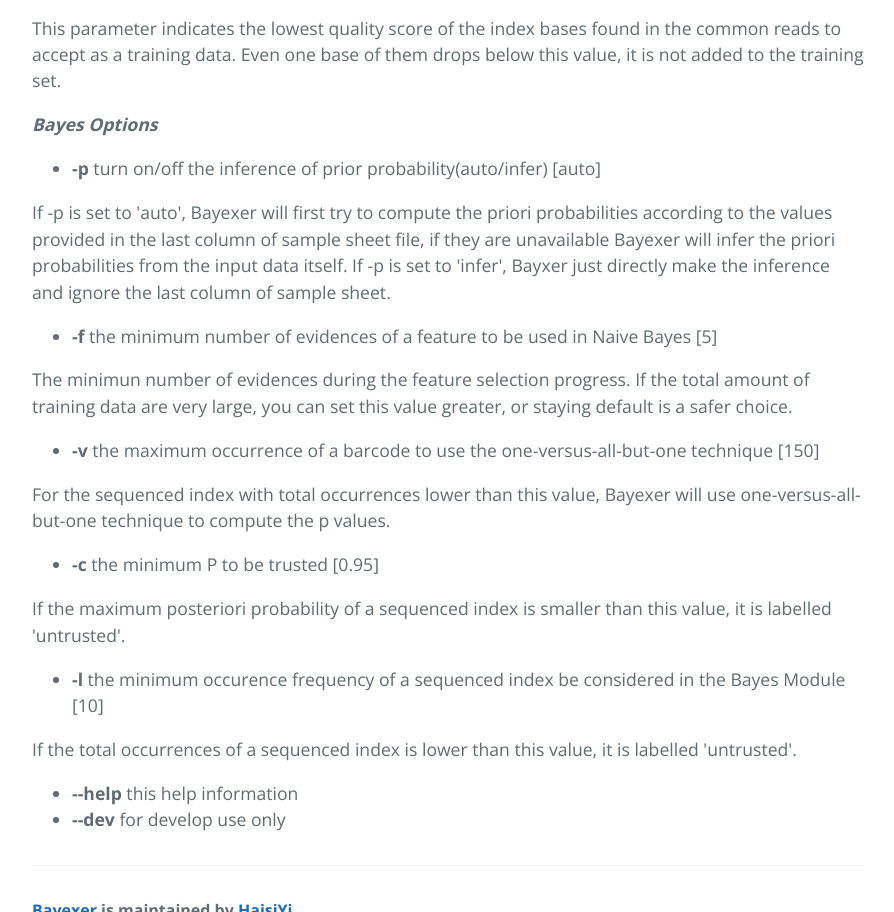
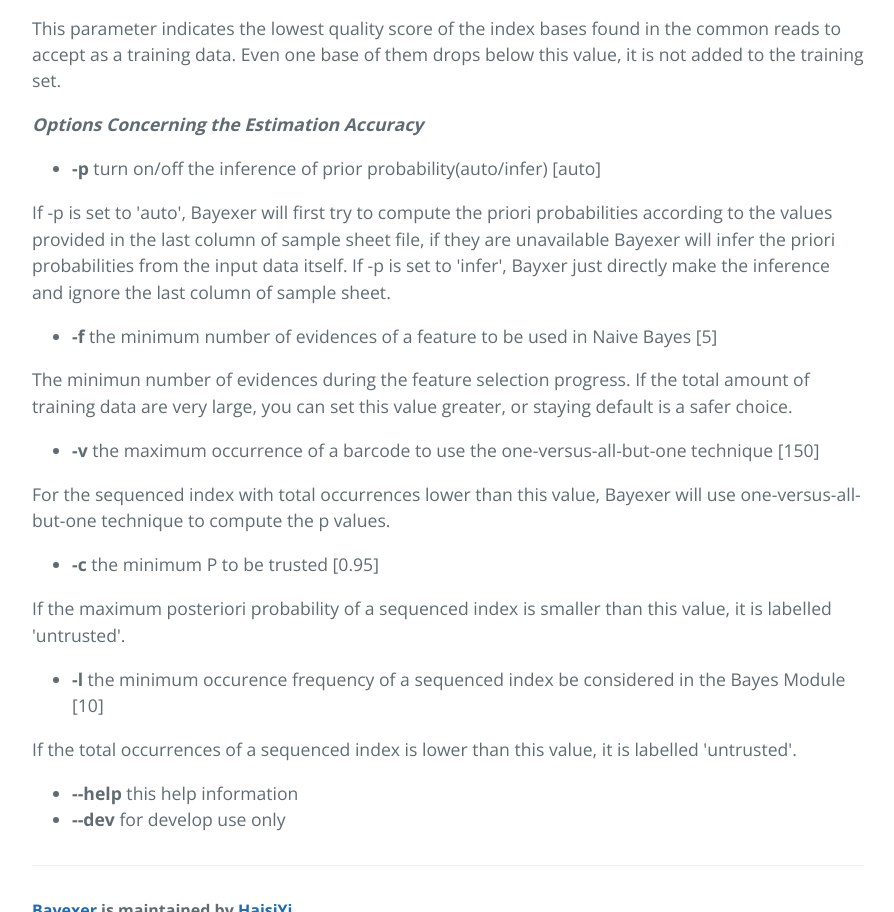
Before and after one commit to HaisiYi/Bayexer, a plain HTML site: page index.html in a window 1280 px wide. Shown: the part 2720-3632 px from the top of the page, without its empty margins (192-1086 px from the left). Drawn offline with nearby package versions, Linux system fonts and the light colour scheme.

```diff
--- a/index.html
+++ b/index.html
@@ -151,7 +151,7 @@
 
 <p>This parameter indicates the lowest quality score of the index bases found in the common reads to accept as a training data. Even one base of them drops below this value, it is not added to the training set.</p>
 
-<p><em><strong>Bayes Options</strong></em>   </p>
+<p><em><strong>Options Concerning the Estimation Accuracy</strong></em>   </p>
 
 <ul>
 <li>
```
Also changed, not shown: params.json (+1 -1 lines).
